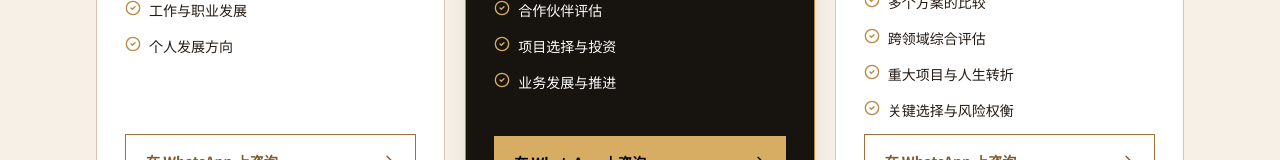
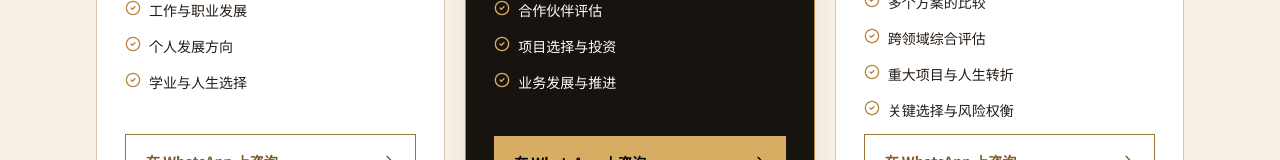
Before and after one commit to BODHIWONG/qmfeng-website, a Next.js app: page /personal-advisory in a window 1280 px wide. Shown: the part 764-924 px from the top of the page. Built offline with nearby package versions, Linux system fonts and the light colour scheme.

Commit message:
Restore education and life choices consultation topic

```diff
--- a/components/personal-advisory-content.tsx
+++ b/components/personal-advisory-content.tsx
@@ -11,8 +11,8 @@ const tiers = [
     nameZh: "个人专题咨询", nameEn: "Personal Consultation",
     labelZh: "个人问题与发展方向", labelEn: "Personal Matters & Direction",
     bodyZh: "聚焦个人生活、关系与发展中的具体问题。", bodyEn: "Focused guidance for personal, relationship and development questions.",
-    topicsZh: ["感情与关系", "工作与职业发展", "个人发展方向"],
-    topicsEn: ["Relationships", "Work & career development", "Personal direction"],
+    topicsZh: ["感情与关系", "工作与职业发展", "个人发展方向", "学业与人生选择"],
+    topicsEn: ["Relationships", "Work & career development", "Personal direction", "Education & life choices"],
     messageZh: "你好，启明遁甲，我想咨询个人专题问题。我的情况是：", messageEn: "Hello Qimen Strategy, I would like to enquire about a personal matter. My situation is:",
   },
   {
```
